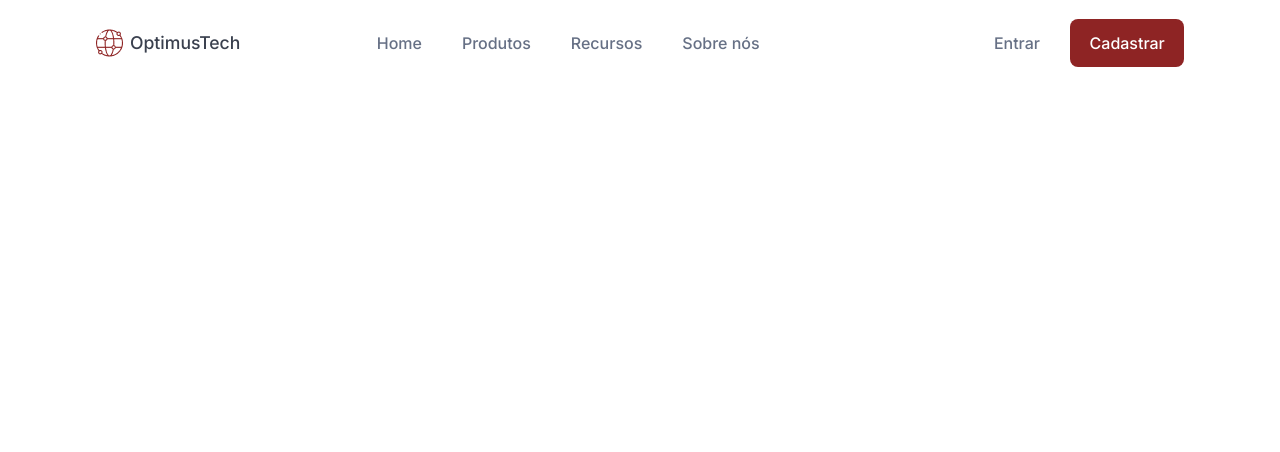
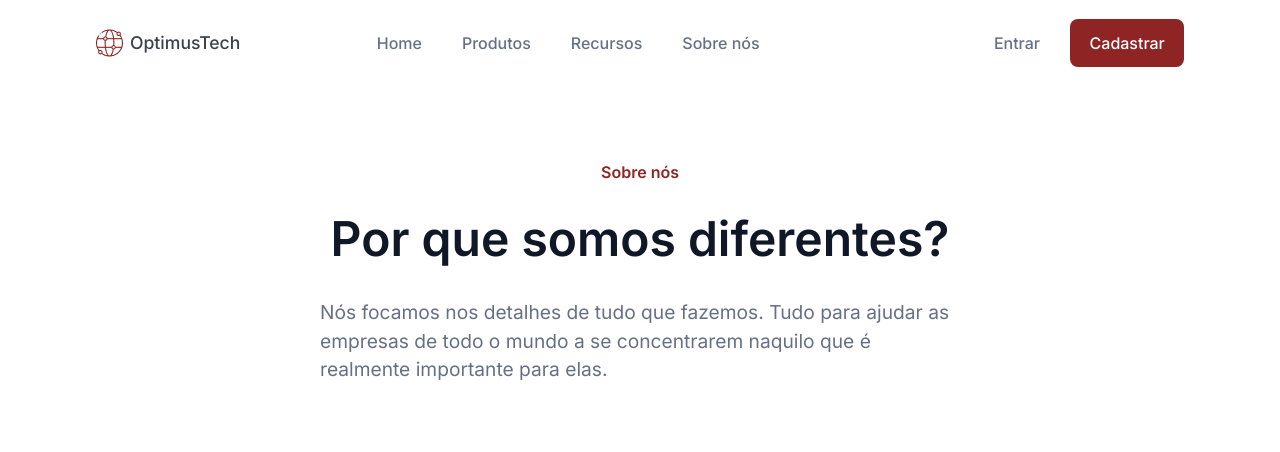
Before and after one commit to leoLUIGY/seven-days-challange-alura, a plain HTML site: page index.html in a window 1280 px wide. Drawn offline with Linux system fonts and the light colour scheme.

Commit message:
section About us

```diff
--- a/index.html
+++ b/index.html
@@ -28,5 +28,14 @@
         </div>
 
     </header>
+
+    <section class="container">
+        <div class="container__about">
+            <span>Sobre nós</span>
+            <h1>Por que somos diferentes?</h1>
+            <p>Nós focamos nos detalhes de tudo que fazemos. Tudo para ajudar as empresas de todo o mundo a se concentrarem naquilo que é realmente importante para elas.</p>
+        </div>
+        <div></div>
+    </section>
 </body>
 </html>
--- a/style.css
+++ b/style.css
@@ -5,9 +5,50 @@
 :root{
     --font-principal: "Inter", sans-serif;
     --gray: #667085;
+    --main-color: #8E2424;
 
 }
 *{
     box-sizing: border-box;
     background-color: #FFFFFF;
 }
+.container
+{
+    /* background-color: rgb(137, 97, 44); */
+    height:89vh;
+    display: flex;
+    flex-direction: column;
+    padding: 1% 25% 0 25%;
+}
+
+.container__about{
+    /* background-color: #667085; */
+    height: 50%;
+    display: flex;
+    flex-direction: column;
+    justify-content: center;
+    align-items: center;
+    gap:10%;
+}
+
+.container__about > span{
+    font-family: var(--font-principal);
+    font-size: 1rem;
+    font-weight: 600;
+    color:var(--main-color);
+}
+
+.container__about > h1{
+    font-family: var(--font-principal);
+    font-size:3rem;
+    font-weight: 600;
+    color: #101828;
+}
+
+.container__about > p{
+    font-family: var(--font-principal);
+    font-size:1.2rem;
+    font-weight: 400;
+    color: var(--gray);
+    line-height: 1.5;
+}
```
